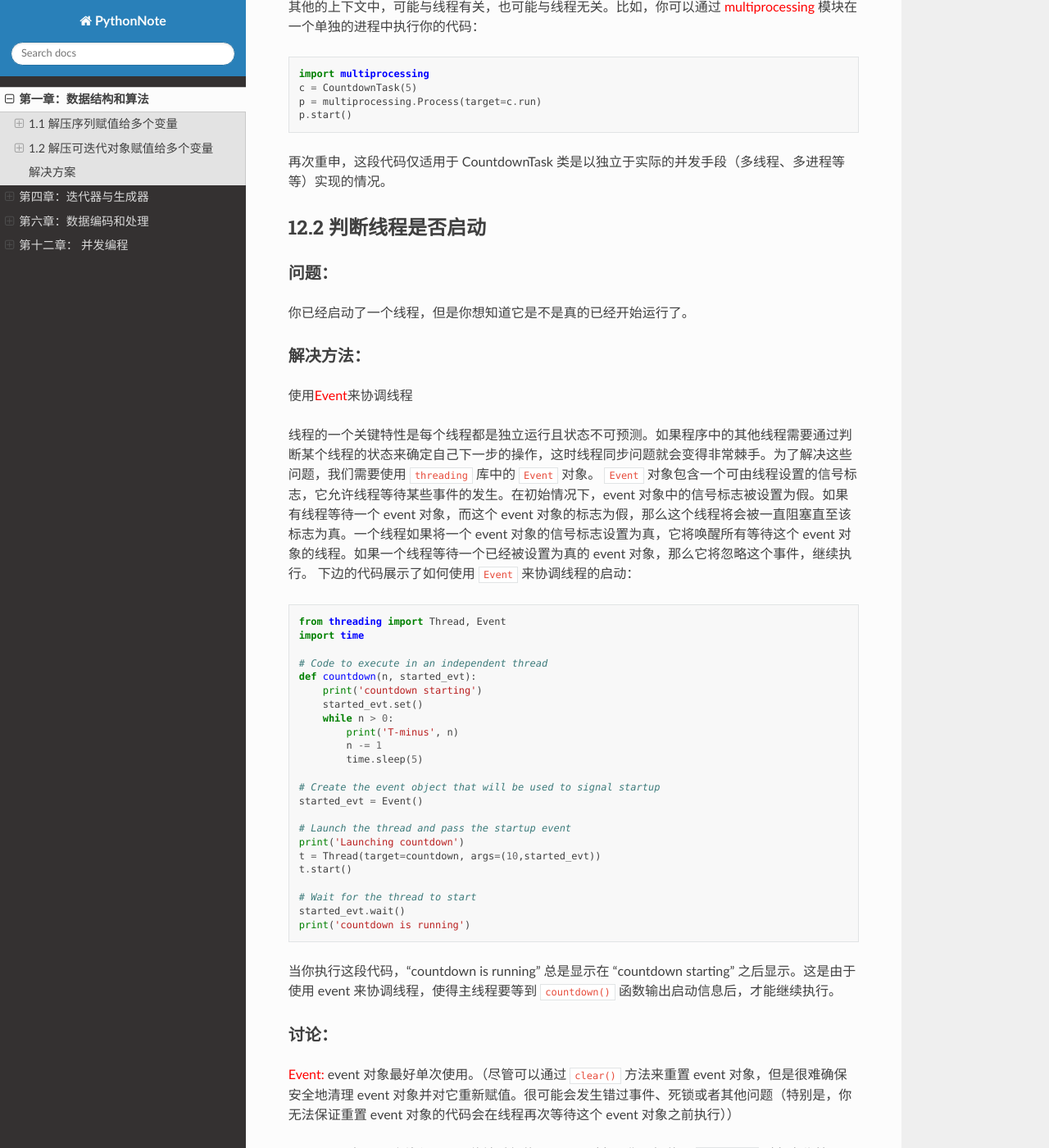
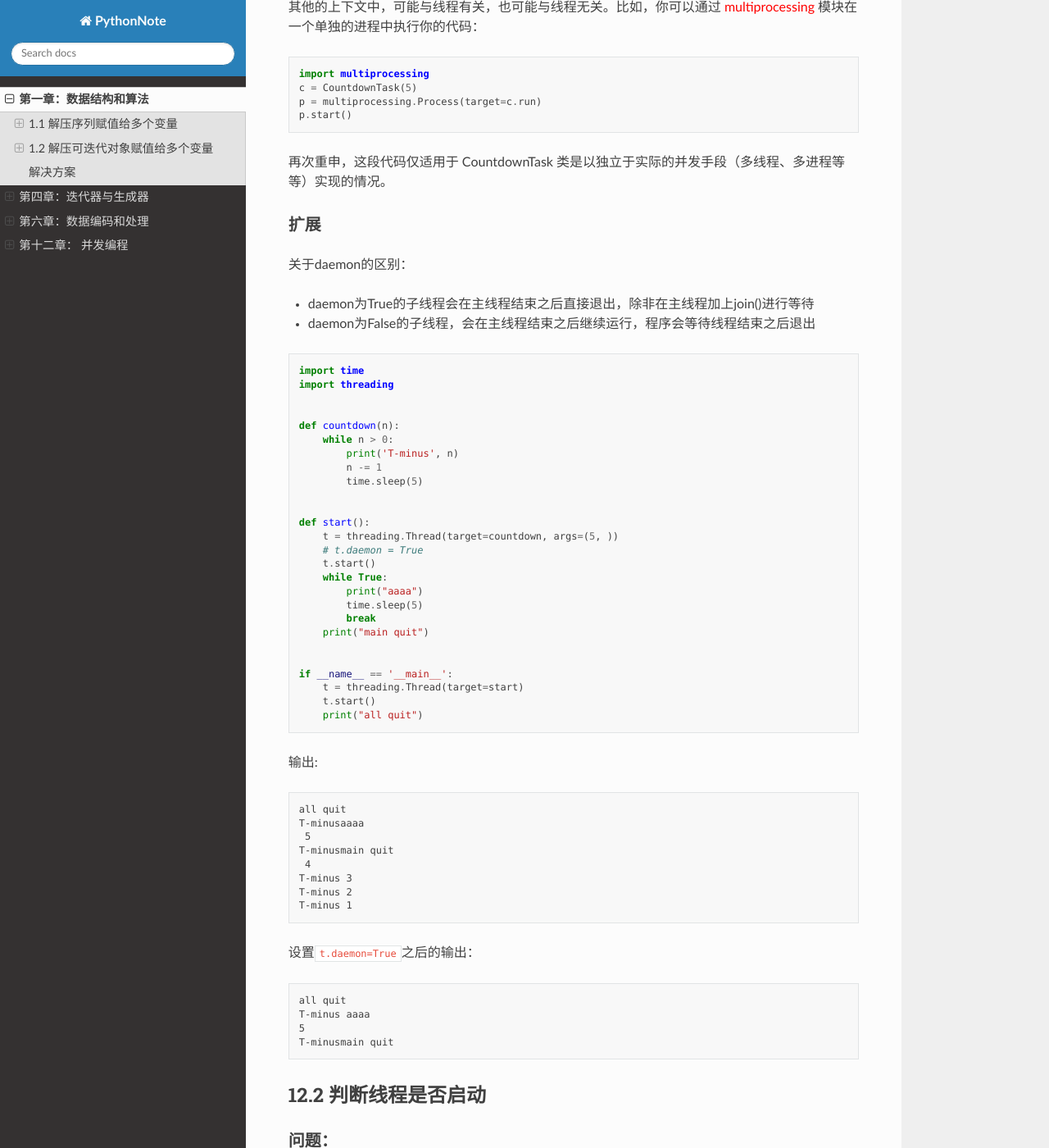
Before and after one commit to ahwi/PythonNote, a Sphinx documentation site: the page built from source/python3Cookbook/python3Cookbook.md, in a window 1280 px wide and 1400 px high, scrolled down 11456 px. Shown: the whole window at 82% size. Built offline with Sphinx 7.4.7 and the Read the Docs theme 2.0.0, drawn with Linux system fonts in a browser that asks for light colours; pages that are not in the unit, such as notebooks, are missing from menus.

Commit message:
1. 修改笔记

````diff
--- a/source/python3Cookbook/python3Cookbook.md
+++ b/source/python3Cookbook/python3Cookbook.md
@@ -604,7 +604,64 @@ p.start()
 
 再次重申，这段代码仅适用于 CountdownTask 类是以独立于实际的并发手段（多线程、多进程等等）实现的情况。
 
+### 扩展
 
+关于daemon的区别：
+
+* daemon为True的子线程会在主线程结束之后直接退出，除非在主线程加上join()进行等待
+
+* daemon为False的子线程，会在主线程结束之后继续运行，程序会等待线程结束之后退出
+
+```python
+import time
+import threading
+
+
+def countdown(n):
+    while n > 0:
+        print('T-minus', n)
+        n -= 1
+        time.sleep(5)
+
+
+def start():
+    t = threading.Thread(target=countdown, args=(5, ))
+    # t.daemon = True
+    t.start()
+    while True:
+        print("aaaa")
+        time.sleep(5)
+        break
+    print("main quit")
+
+
+if __name__ == '__main__':
+    t = threading.Thread(target=start)
+    t.start()
+    print("all quit")
+```
+
+输出:
+
+```txt
+all quit
+T-minusaaaa
+ 5
+T-minusmain quit
+ 4
+T-minus 3
+T-minus 2
+T-minus 1
+```
+
+设置`t.daemon=True`之后的输出：
+
+```txt
+all quit
+T-minus aaaa
+5
+T-minusmain quit
+```
 
 ## 12.2 判断线程是否启动
 
````
Also changed, not shown: source/utils/Utils.md (+58 -0 lines), source/utils/rabbitMQ.md (+47 -0 lines).
